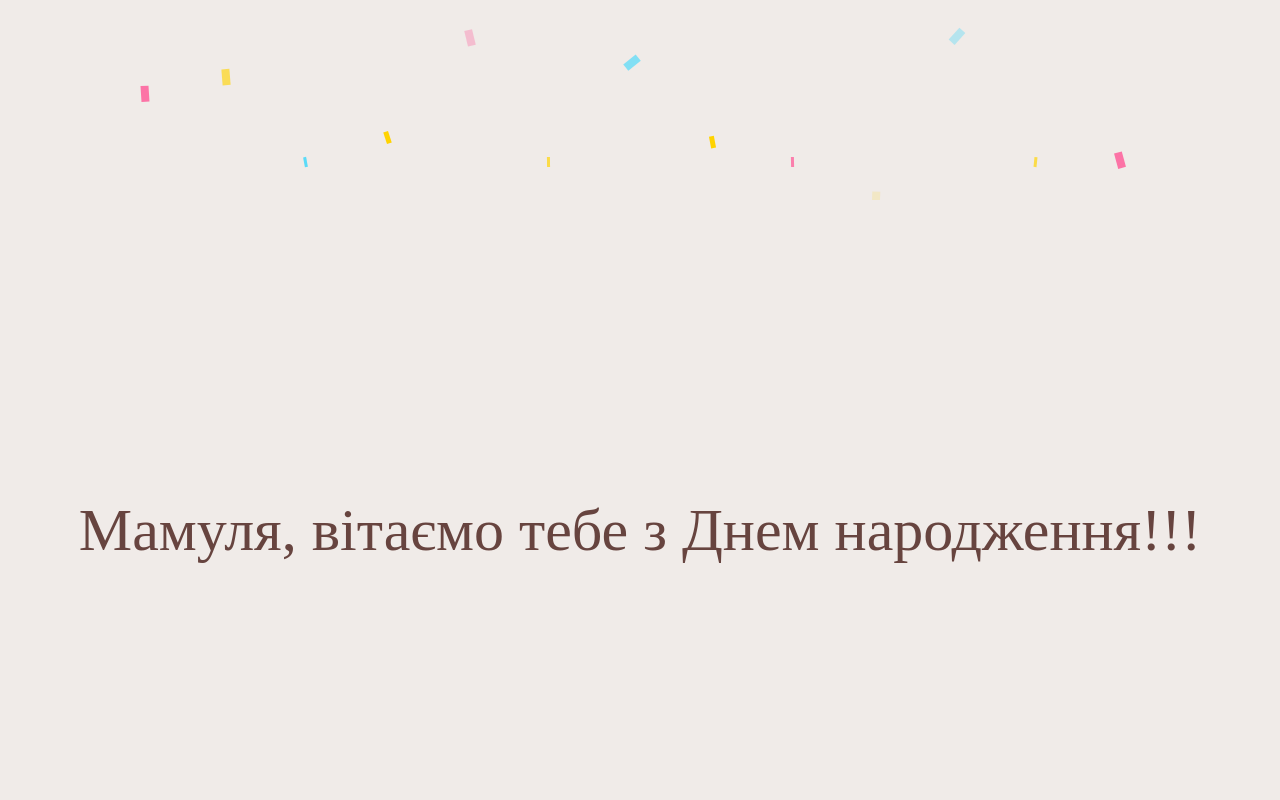
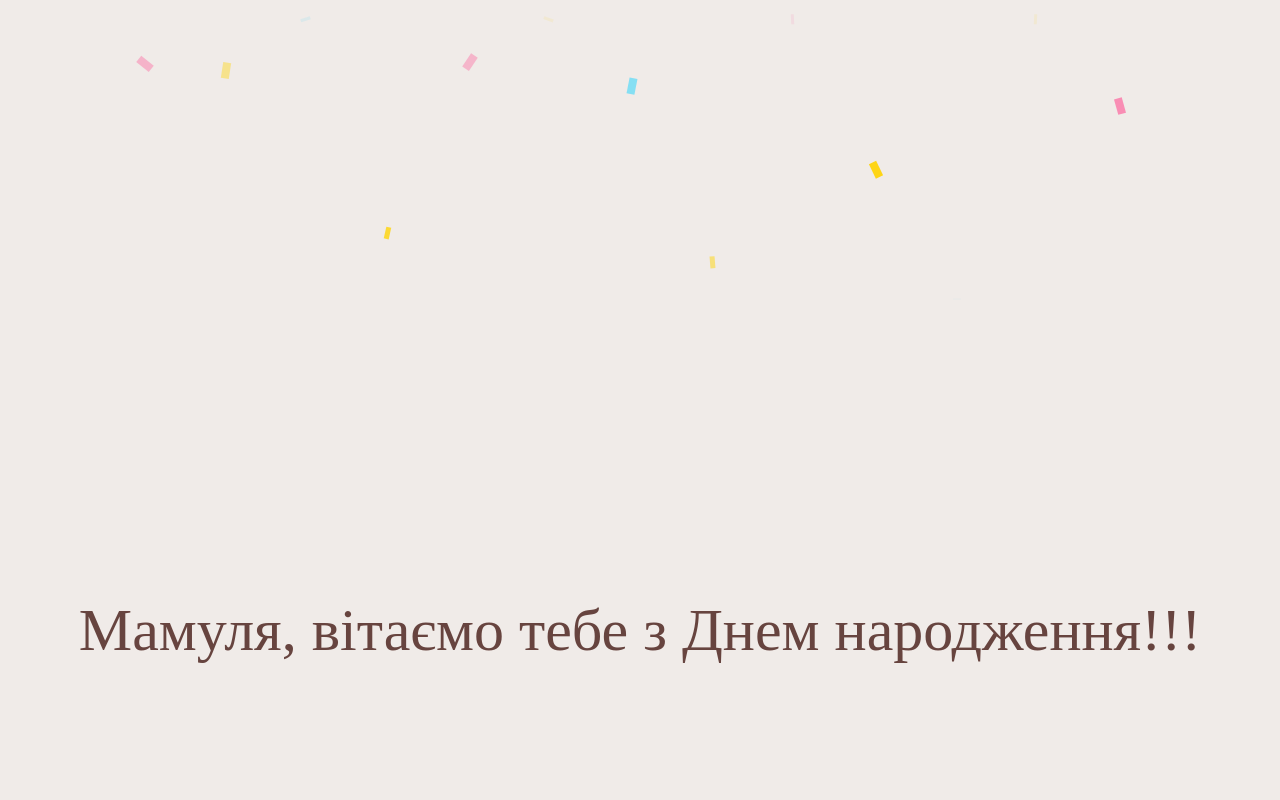
Before and after one commit to ivan-hryshko/family, a Vue app: page / in a window 1280 px wide. Shown: the top 800 px of the page. Built offline with nearby package versions, Linux system fonts and the light colour scheme; a web font is replaced by a local one.

Commit message:
changed confetti height

```diff
--- a/src/App.vue
+++ b/src/App.vue
@@ -162,7 +162,7 @@ $yellow: #ffd300;
 $blue: #17d3ff;
 $pink: #ff4e91;
 
-$duration: 1000;
+$duration: 1400;
 
 @function randomNum($min, $max) {
   $rand: random();
@@ -189,7 +189,7 @@ $duration: 1000;
   justify-content: center;
   align-items: center;
   width: 100%;
-  height: 200px;
+  height: 300px;
   overflow: hidden;
   position: relative;
 }
@@ -248,7 +248,7 @@ $duration: 1000;
   }
 
   to {
-    transform: translateY(200px);
+    transform: translateY(300px);
   }
 }
 
```
